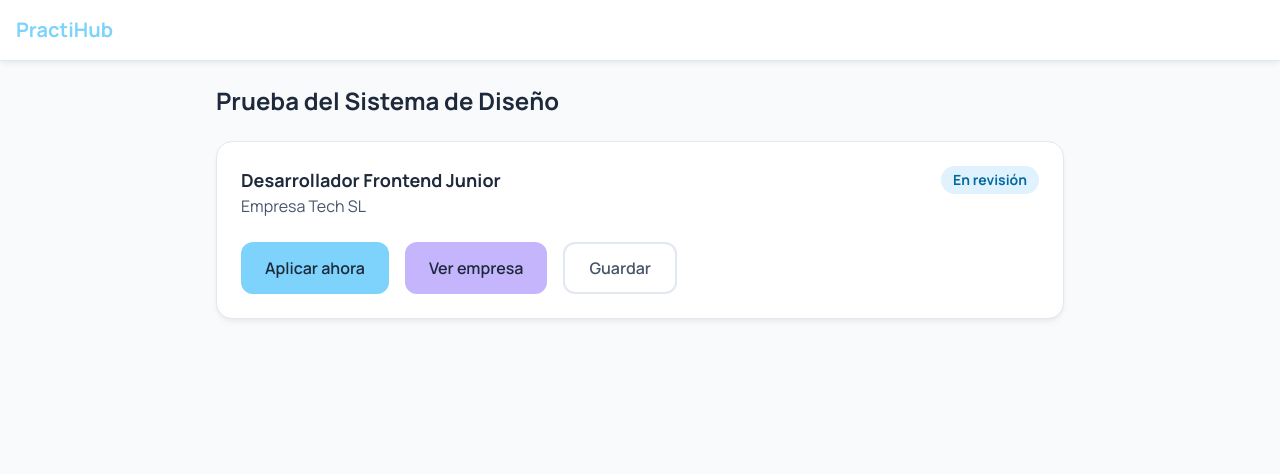
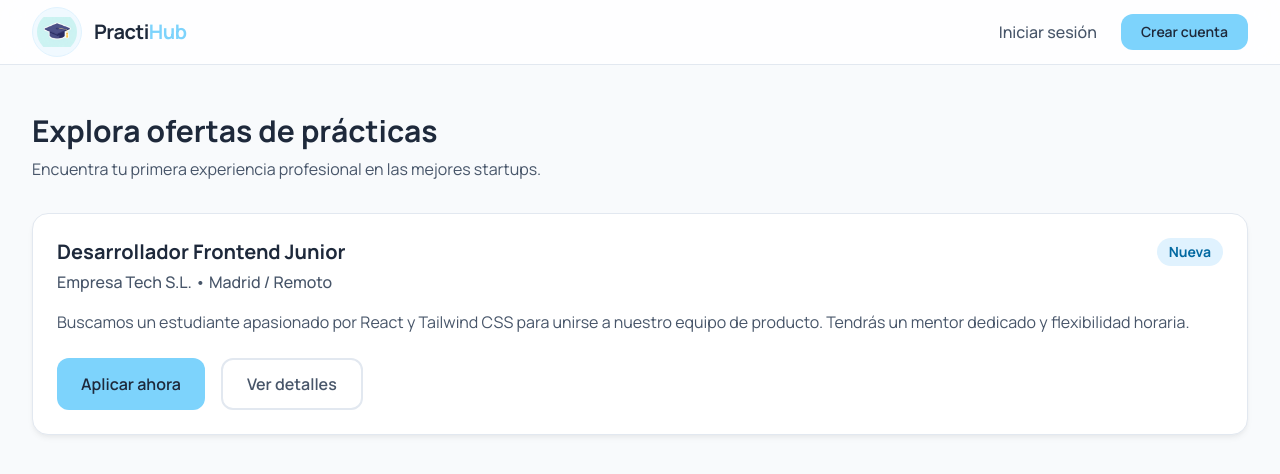
Before and after one commit to miriamsanc/PractiHub-Front, a React (Vite) app: page / in a window 1280 px wide. Shown: the top 474 px of the page. Built offline with nearby package versions, Linux system fonts and the light colour scheme.

Commit message:
feat: add global layout and translucent navbar with logo

```diff
--- a/src/App.jsx
+++ b/src/App.jsx
@@ -1,4 +1,5 @@
 import { BrowserRouter as Router, Routes, Route } from 'react-router-dom';
+import Layout from './components/Layout';
 import Button from './components/Button';
 import Card from './components/Card';
 import Badge from './components/Badge';
@@ -6,40 +7,45 @@ import Badge from './components/Badge';
 function App() {
   return (
     <Router>
-      <div className="min-h-screen bg-background text-text-primary font-sans">
-        <header className="p-4 border-b border-border bg-surface shadow-soft">
-          <h1 className="text-xl font-bold text-sky-primary">PractiHub</h1>
-        </header>
+      <Routes>
+        {/* Todas las rutas dentro de este Route padre compartirán el Layout */}
+        <Route element={<Layout />}>
 
-        <main className="p-6 max-w-4xl mx-auto">
-          <Routes>
+          {/* Ruta principal temporal con las pruebas de UI */}
           <Route path="/" element={
-              <div className="space-y-6">
-                <h2 className="text-2xl font-bold">Prueba del Sistema de Diseño</h2>
+            <div className="space-y-8">
+              <div>
+                <h2 className="text-3xl font-bold mb-2">Explora ofertas de prácticas</h2>
+                <p className="text-text-secondary">Encuentra tu primera experiencia profesional en las mejores startups.</p>
+              </div>
 
               <Card>
                 <div className="flex justify-between items-start mb-4">
                   <div>
-                      <h3 className="text-lg font-bold text-text-primary">Desarrollador Frontend Junior</h3>
-                      <p className="text-text-secondary">Empresa Tech SL</p>
+                    <h3 className="text-xl font-bold text-text-primary">Desarrollador Frontend Junior</h3>
+                    <p className="text-text-secondary font-medium mt-1">Empresa Tech S.L. • Madrid / Remoto</p>
                   </div>
-                    <Badge status="review" label="En revisión" />
+                  <Badge status="review" label="Nueva" />
                 </div>
 
-                  <div className="flex gap-4 mt-6">
+                <p className="text-text-secondary mb-6 line-clamp-2">
+                  Buscamos un estudiante apasionado por React y Tailwind CSS para unirse a nuestro equipo de producto. Tendrás un mentor dedicado y flexibilidad horaria.
+                </p>
+
+                <div className="flex flex-wrap gap-4">
                   <Button variant="primary">Aplicar ahora</Button>
-                    <Button variant="secondary">Ver empresa</Button>
-                    <Button variant="outline">Guardar</Button>
+                  <Button variant="outline">Ver detalles</Button>
                 </div>
               </Card>
             </div>
           } />
-            <Route path="/login" element={<h2>Página de Login</h2>} />
-            <Route path="/register" element={<h2>Página de Registro</h2>} />
-            <Route path="/dashboard" element={<h2>Panel Principal</h2>} />
+
+          {/* Futuras páginas */}
+          <Route path="/login" element={<h2 className="text-2xl font-bold">Página de Login</h2>} />
+          <Route path="/register" element={<h2 className="text-2xl font-bold">Página de Registro</h2>} />
+          <Route path="/dashboard" element={<h2 className="text-2xl font-bold">Panel Principal</h2>} />
+        </Route>
       </Routes>
-        </main>
-      </div>
     </Router>
   );
 }
--- /dev/null
+++ b/src/components/Layout.jsx
@@ -0,0 +1,15 @@
+import { Outlet } from 'react-router-dom';
+import Navbar from './Navbar';
+
+export default function Layout() {
+  return (
+    <div className="min-h-screen flex flex-col bg-background text-text-primary font-sans">
+      <Navbar />
+
+      {/* Contenedor principal centrado con amplio espacio en blanco */}
+      <main className="flex-1 w-full max-w-7xl mx-auto px-4 sm:px-6 lg:px-8 py-8 md:py-12">
+        <Outlet />
+      </main>
+    </div>
+  );
+}
--- /dev/null
+++ b/src/components/Navbar.jsx
@@ -0,0 +1,49 @@
+import { Link } from 'react-router-dom';
+import logo from '../assets/logo-practihub.jpg';
+import Button from './Button';
+
+export default function Navbar() {
+    // sticky top-0 y backdrop-blur-md logran el efecto translúcido
+    return (
+    <nav className="sticky top-0 z-50 w-full bg-surface/80 backdrop-blur-md border-b border-border">
+      <div className="max-w-7xl mx-auto px-4 sm:px-6 lg:px-8">
+        <div className="flex justify-between items-center h-16">
+
+          {/* Logo y Nombre */}
+          <Link to="/" className="flex items-center gap-3 transition-opacity hover:opacity-80">
+            <div className="bg-sky-50 p-1 rounded-full border border-sky-100">
+              <img src={logo} alt="PractiHub" className="h-10 w-10 object-contain rounded-full" />
+            </div>
+            <span className="font-bold text-xl tracking-tight text-text-primary">
+              Practi<span className="text-sky-primary">Hub</span>
+            </span>
+          </Link>
+
+          {/* Navegación Desktop */}
+          <div className="hidden md:flex items-center gap-6">
+            <Link
+              to="/login"
+              className="font-medium text-text-secondary hover:text-sky-primary transition-colors duration-200"
+            >
+              Iniciar sesión
+            </Link>
+            <Link to="/register">
+              <Button variant="primary" className="!px-5 !py-2 text-sm">
+                Crear cuenta
+              </Button>
+            </Link>
+          </div>
+
+          {/* Botón Menú Móvil (Solo visual por ahora) */}
+          <div className="md:hidden flex items-center">
+            <button className="text-text-secondary hover:text-sky-primary p-2">
+              <svg className="w-6 h-6" fill="none" stroke="currentColor" viewBox="0 0 24 24">
+                <path strokeLinecap="round" strokeLinejoin="round" strokeWidth={2} d="M4 6h16M4 12h16M4 18h16" />
+              </svg>
+            </button>
+          </div>
+        </div>
+      </div>
+    </nav>
+  );
+}
```
Lines whose indentation alone changed are shown as unchanged.
